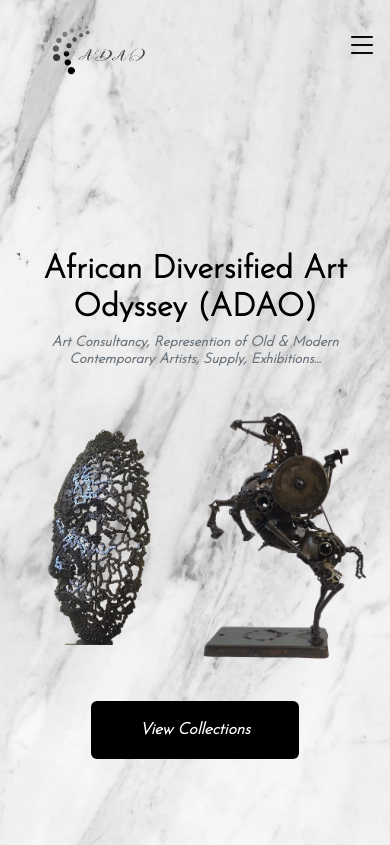
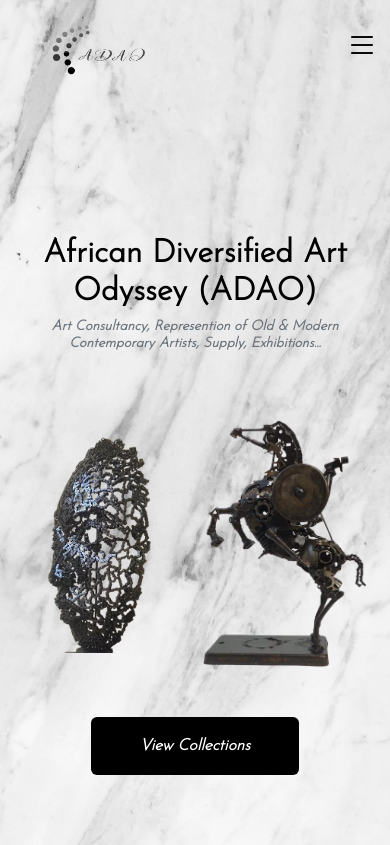
Before and after one commit to lanreonasanya02/adao-website, a React (Create React App) app: page / in a window 390 px wide. Shown: the top 845 px of the page. Built offline with nearby package versions, Linux system fonts and the light colour scheme.

Commit message:
reduced spacing in hero for mobile

```diff
--- a/src/pages/home/Home.css
+++ b/src/pages/home/Home.css
@@ -113,6 +113,7 @@
     /* font-weight: bold; */
     font-style: italic;
     font-size: 14px;
+    padding-bottom: 1.5rem;
   }
 
   header .header-hero .header-hero-text p {
@@ -124,7 +125,7 @@
     width: fit-content;
     padding: 1rem 3rem;
     margin: auto;
-    margin-top: 2rem;
+    margin-top: 2.5rem;
     background-color: #000;
     color: #fff;
     font-weight: bold;
```
